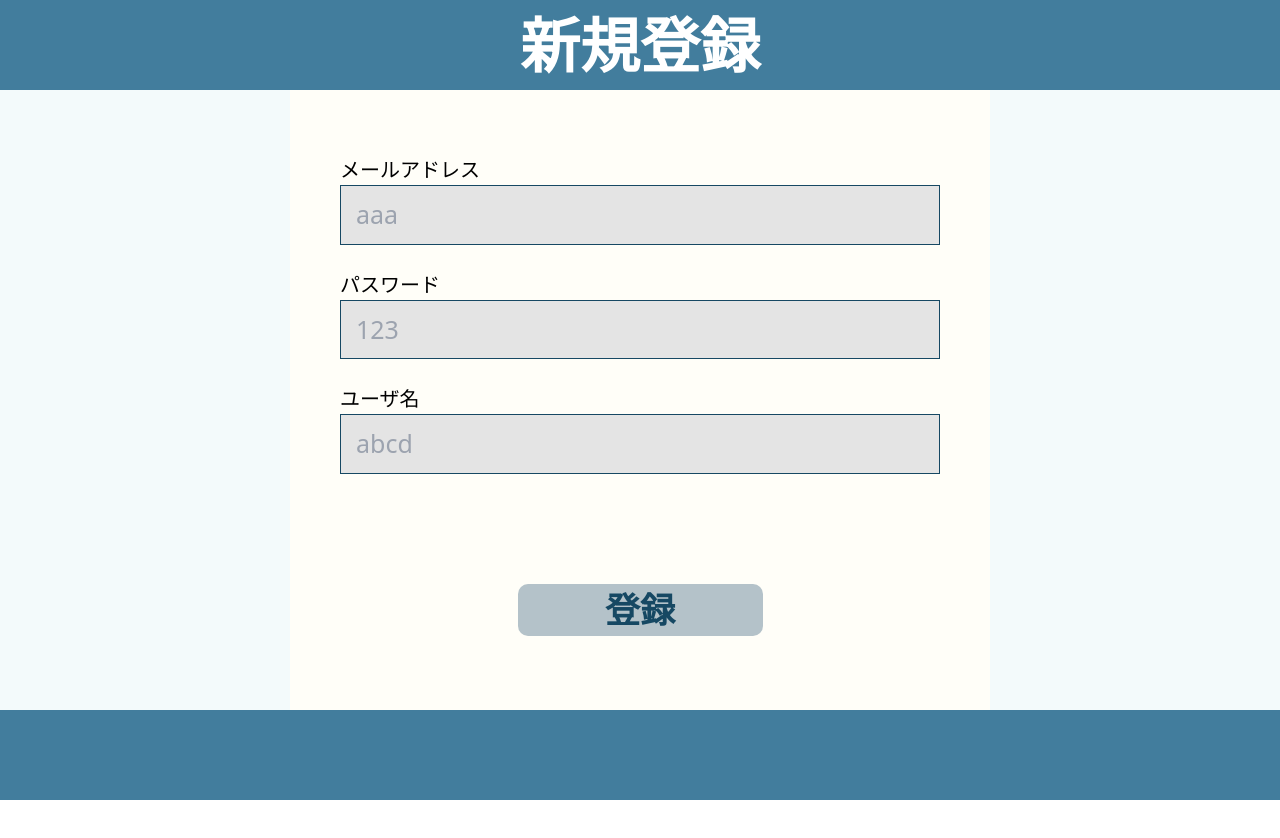
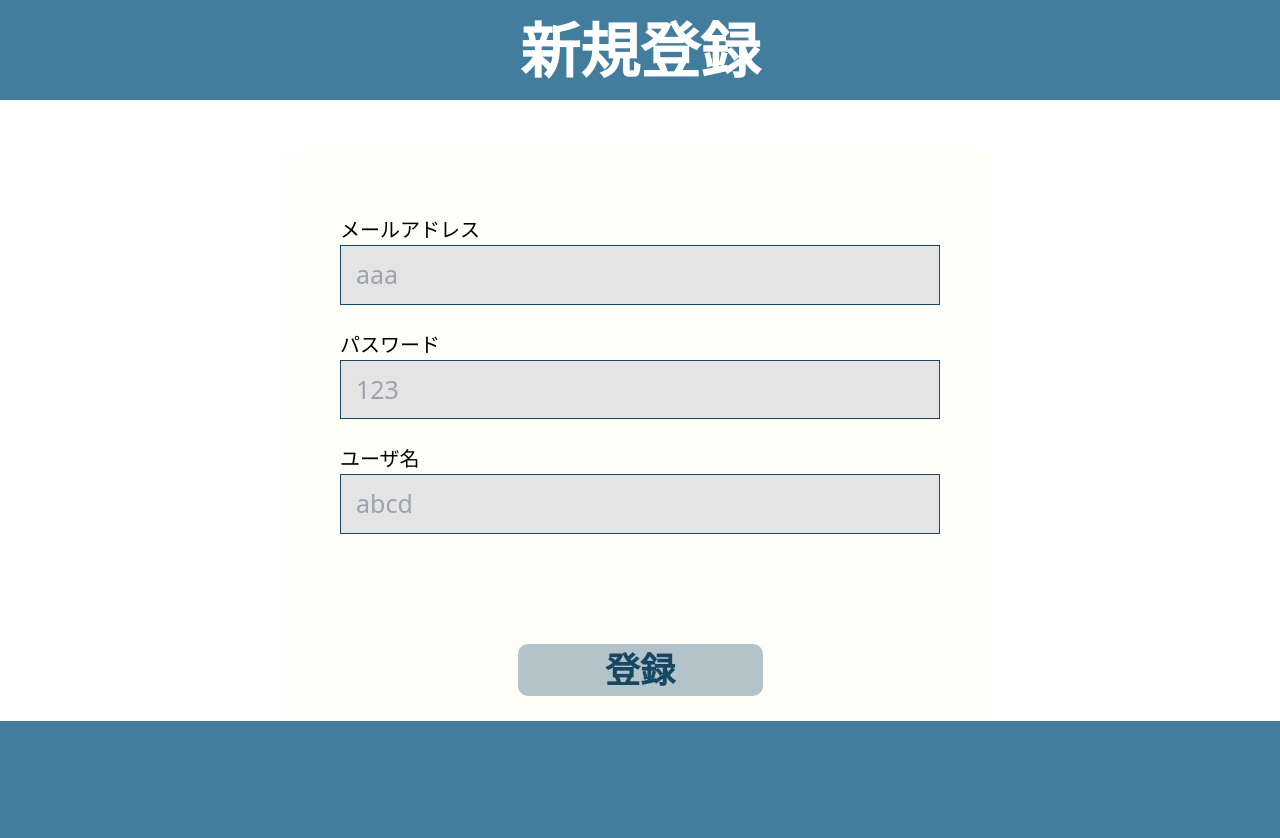
Before and after one commit to mod0dethink/UniVivid, a React (Create React App) app: page /createaccount in a window 1280 px wide. Shown: the top 838 px of the page. Before the commit the page ends 800 px from the top, so only its background shows below. Built offline with nearby package versions, Linux system fonts and the light colour scheme.

Commit message:
コンポーネントの抽出作業途中

```diff
--- /dev/null
+++ b/src/Pages/GatePage.js
@@ -0,0 +1 @@
+import React from 'react'
--- a/src/components/CreateAccount.js
+++ b/src/components/CreateAccount.js
@@ -1,40 +1,19 @@
 import React from 'react'
 import '../assets/styles/UnivividStyle.css'
-import { EmptyHeader, Unifooter } from './LayoutComponent'
+import { EmptyHeader, Unifooter, UnivividHeader } from './LayoutComponent'
+
+import {
+  LoginForm,
+  CreateAccountForm,
+  CreateUniAccountForm,
+} from './GateMaterial'
 
 function CreateAccount() {
   return (
-    <div className="from-container">
-      <section className="margin-section ">
-        <div>新規登録</div>
-      </section>
-
-      <section className="from-background">
-        <div className="from-nav">
-          <from>
-            <div>
-              <p>メールアドレス</p>
-              <input type="emaile" name="emaile" placeholder="aaa" />
-            </div>
-
-            <div>
-              <p>パスワード</p>
-              <input type="password" name="password" placeholder="123" />
-            </div>
-
-            <div>
-              <p>ユーザ名</p>
-              <input type="text" name="username" placeholder="abcd" />
-            </div>
-
-            <div>
-              <button>登録</button>
-            </div>
-          </from>
-        </div>
-      </section>
-
-      <section className="margin-section">　　　　　　</section>
+    <div className="h-screen flex flex-col justify-between">
+      <UnivividHeader title="新規登録" />
+      <CreateAccountForm />
+      <Unifooter />
     </div>
   )
 }
@@ -42,48 +21,11 @@ function CreateAccount() {
 function CreateSchoolAccount() {
   return (
     <div className="from-container">
-      <section className="margin-section ">
-        <div>新規登録</div>
-      </section>
+      <UnivividHeader title="新規登録" />
 
-      <section className="from-background">
-        <div className="from-nav">
-          <from>
-            <div>
-              <p>メールアドレス</p>
-              <input type="emaile" name="emaile" placeholder="aaa" />
-            </div>
+      <CreateUniAccountForm />
 
-            <div>
-              <p>パスワード</p>
-              <input type="password" name="password" placeholder="123" />
-            </div>
-
-            <div>
-              <p>ユーザ名</p>
-              <input type="text" name="username" placeholder="abcd" />
-            </div>
-            <div>
-              <p>学校名</p>
-              <input type="text" name="username" placeholder="abcd" />
-            </div>
-            <div>
-              <p>大学URL</p>
-              <input type="text" name="username" placeholder="abcd" />
-            </div>
-            <div>
-              <p>寄付ページURL</p>
-              <input type="text" name="username" placeholder="abcd" />
-            </div>
-
-            <div>
-              <button>登録</button>
-            </div>
-          </from>
-        </div>
-      </section>
-
-      <section className="margin-section">　　　　　　</section>
+      <Unifooter />
     </div>
   )
 }
--- /dev/null
+++ b/src/components/GateMaterial.js
@@ -0,0 +1,105 @@
+import React from 'react'
+import '../assets/styles/UnivividStyle.css'
+
+function LoginForm() {
+  return (
+    <section className="pt-[150px] bg-{##f3fafb} flex justify-center h-screen">
+      <div className="from-nav">
+        <from>
+          <div>
+            <p>メールアドレス</p>
+            <input type="emaile" name="emaile" placeholder="aaa" />
+          </div>
+
+          <div>
+            <p>パスワード</p>
+            <input type="password" name="password" placeholder="123" />
+          </div>
+
+          <div>
+            <p>ユーザ名</p>
+            <input type="text" name="username" placeholder="abcd" />
+          </div>
+
+          <div>
+            <button>ログイン</button>
+          </div>
+        </from>
+      </div>
+    </section>
+  )
+}
+
+function CreateAccountForm() {
+  return (
+    <section className="pt-[150px] bg-{##f3fafb} flex justify-center h-screen">
+      <div className="from-nav">
+        <from>
+          <div>
+            <p>メールアドレス</p>
+            <input type="emaile" name="emaile" placeholder="aaa" />
+          </div>
+
+          <div>
+            <p>パスワード</p>
+            <input type="password" name="password" placeholder="123" />
+          </div>
+
+          <div>
+            <p>ユーザ名</p>
+            <input type="text" name="username" placeholder="abcd" />
+          </div>
+
+          <div>
+            <button className="bg-[#b4c2c9] text-[#164863] mt-[110px] mb-[25px] text-[35px] font-bold rounded-10px w-[35%]">
+              登録
+            </button>
+          </div>
+        </from>
+      </div>
+    </section>
+  )
+}
+
+function CreateUniAccountForm() {
+  return (
+    <section className="pt-[40px] from-background">
+      <div className="from-nav">
+        <from>
+          <div>
+            <p>メールアドレス</p>
+            <input type="emaile" name="emaile" placeholder="aaa" />
+          </div>
+
+          <div>
+            <p>パスワード</p>
+            <input type="password" name="password" placeholder="123" />
+          </div>
+
+          <div>
+            <p>ユーザ名</p>
+            <input type="text" name="username" placeholder="abcd" />
+          </div>
+          <div>
+            <p>学校名</p>
+            <input type="text" name="username" placeholder="abcd" />
+          </div>
+          <div>
+            <p>大学URL</p>
+            <input type="text" name="username" placeholder="abcd" />
+          </div>
+          <div>
+            <p>寄付ページURL</p>
+            <input type="text" name="username" placeholder="abcd" />
+          </div>
+
+          <div>
+            <button>登録</button>
+          </div>
+        </from>
+      </div>
+    </section>
+  )
+}
+
+export { LoginForm, CreateAccountForm, CreateUniAccountForm }
--- a/src/components/LayoutComponent.js
+++ b/src/components/LayoutComponent.js
@@ -1,30 +1,35 @@
 import React from 'react'
 import { Link } from 'react-router-dom'
 //ヘッダー
+function Logotext() {
+  return (
+    <div>
+      <span className="text-6xl">U</span>
+      <span className="text-3xl">ni</span>
+      <span className="text-6xl">V</span>
+      <span className="text-3xl">ivid</span>
+    </div>
+  )
+}
 function EmptyHeader() {
   return (
-    <section className="-z-[-2] fixed w-screen  bg-[#427d9d] text-white text-center font-bold py-5">
+    <section className="-z-[-2] text-[60px] fixed w-screen  bg-[#427d9d] text-white text-center font-bold py-5">
       <div>　　　</div>
     </section>
   )
 }
-function UnivividHeader() {
+function UnivividHeader(itemData) {
   return (
-    <section className="-z-[-2] fixed w-screen  bg-[#427d9d] text-white text-center font-bold py-5">
-      <div>
-        <span className="text-6xl">U</span>
-        <span className="text-3xl">ni</span>
-        <span className="text-6xl">V</span>
-        <span className="text-3xl">ivid</span>
-      </div>
+    <section className="text-6xl -z-[-2] fixed w-screen  bg-[#427d9d] text-white text-center font-bold py-5">
+      {itemData.title}
     </section>
   )
 }
 function Unifooter() {
   return (
-    <section className="w-screen bg-[#427d9d] text-white text-6xl text-center font-bold py-5">
+    <section className="w-screen bg-[#427d9d] text-white text-[60px] text-center font-bold py-5">
       <div>　　　</div>
     </section>
   )
 }
-export { UnivividHeader, Unifooter, EmptyHeader }
+export { UnivividHeader, Unifooter, EmptyHeader, Logotext }
--- a/src/components/LoginComponent.js
+++ b/src/components/LoginComponent.js
@@ -1,38 +1,19 @@
 import React from 'react'
 import '../assets/styles/UnivividStyle.css'
-import { Unifooter, EmptyHeader } from '../components/LayoutComponent'
+import {
+  Unifooter,
+  EmptyHeader,
+  UnivividHeader,
+} from '../components/LayoutComponent'
+
+import { LoginForm } from './GateMaterial'
 
 function LoginComponent() {
   return (
-    <div className="from-container">
-      <section className="margin-section ">
-        <div>login</div>
-      </section>
+    <div className="h-screen flex flex-col justify-between">
+      <UnivividHeader title="ログイン" />
 
-      <section className="from-background">
-        <div className="from-nav">
-          <from>
-            <div>
-              <p>メールアドレス</p>
-              <input type="emaile" name="emaile" placeholder="aaa" />
-            </div>
-
-            <div>
-              <p>パスワード</p>
-              <input type="password" name="password" placeholder="123" />
-            </div>
-
-            <div>
-              <p>ユーザ名</p>
-              <input type="text" name="username" placeholder="abcd" />
-            </div>
-
-            <div>
-              <button>ログイン</button>
-            </div>
-          </from>
-        </div>
-      </section>
+      <LoginForm />
 
       <Unifooter />
     </div>
--- a/src/components/MaterialComponent.js
+++ b/src/components/MaterialComponent.js
@@ -66,4 +66,52 @@ function UserSettingValue() {
   )
 }
 
-export { UserMenu, RootUrl, UserSettingValue }
+function UniversSettingValue() {
+  return (
+    <section className="w-[60vw] , text-left text-[#427D9D] space-y-5 max-w-[800px]">
+      <div className="space-y-2">
+        <p>ユーザー名</p>
+        <input
+          className="border-b-[2px] border-[#427D9D] w-[100%] text-[2em]"
+          type="text"
+        />
+      </div>
+      <div className="space-y-2">
+        <p>メールアドレス</p>
+        <input
+          className="border-b-[2px] border-[#427D9D] w-[100%] text-[2em]"
+          type="email"
+        />
+      </div>
+      <div className="space-y-2">
+        <p>パスワード</p>
+        <input
+          className="border-b-[2px] border-[#427D9D] w-[100%] text-[2em]"
+          type="password"
+        />
+      </div>
+      <div className="space-y-2">
+        <p>学校名</p>
+        <input
+          className="border-b-[2px] border-[#427D9D] w-[100%] text-[2em]"
+          type="password"
+        />
+      </div>
+      <div className="space-y-2">
+        <p>大学URL</p>
+        <input
+          className="border-b-[2px] border-[#427D9D] w-[100%] text-[2em]"
+          type="password"
+        />
+      </div>
+      <div className="space-y-2">
+        <p>寄付ページURL</p>
+        <input
+          className="border-b-[2px] border-[#427D9D] w-[100%] text-[2em]"
+          type="password"
+        />
+      </div>
+    </section>
+  )
+}
+export { UserMenu, RootUrl, UserSettingValue, UniversSettingValue }
--- a/src/components/WelcomeComponent.js
+++ b/src/components/WelcomeComponent.js
@@ -6,14 +6,14 @@ import '../assets/styles/UnivividStyle.css'
 import '../assets/styles/Dimensions.css'
 import '../assets/styles/Animations.css'
 //componentのインポート
-import { UnivividHeader, Unifooter } from './LayoutComponent'
+import { UnivividHeader, Unifooter, Logotext } from './LayoutComponent'
 
 function WelcomeComponent() {
   return (
     <div className="h-screen flex flex-col justify-between">
       {/*header*/}
       <section>
-        <UnivividHeader />
+        <UnivividHeader title={<Logotext />} />
       </section>
 
       {/*main*/}
```
Also changed, not shown: src/universityComponents/UniversitySettingsPage.js (+3 -44 lines), src/Pages/test.js (deleted).
